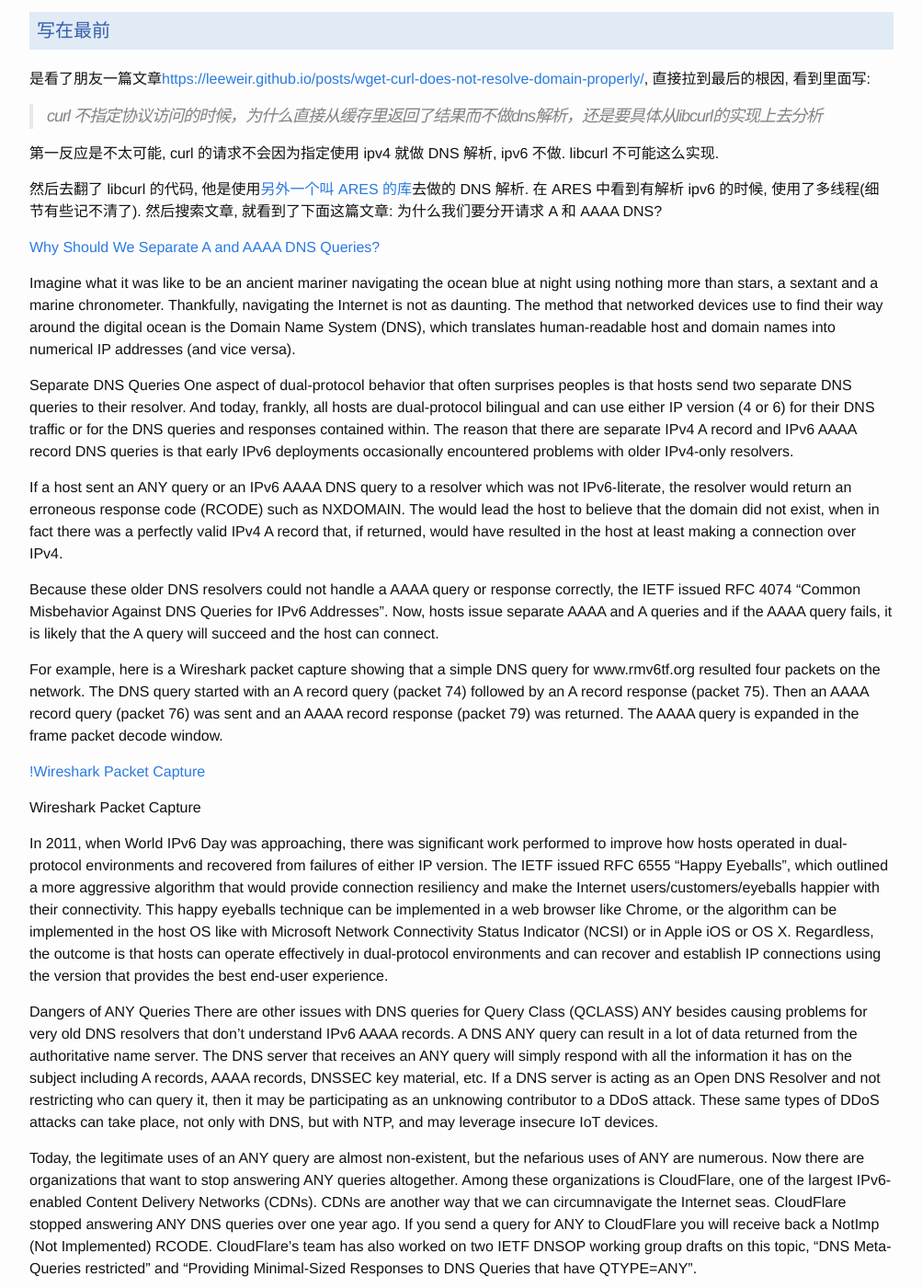
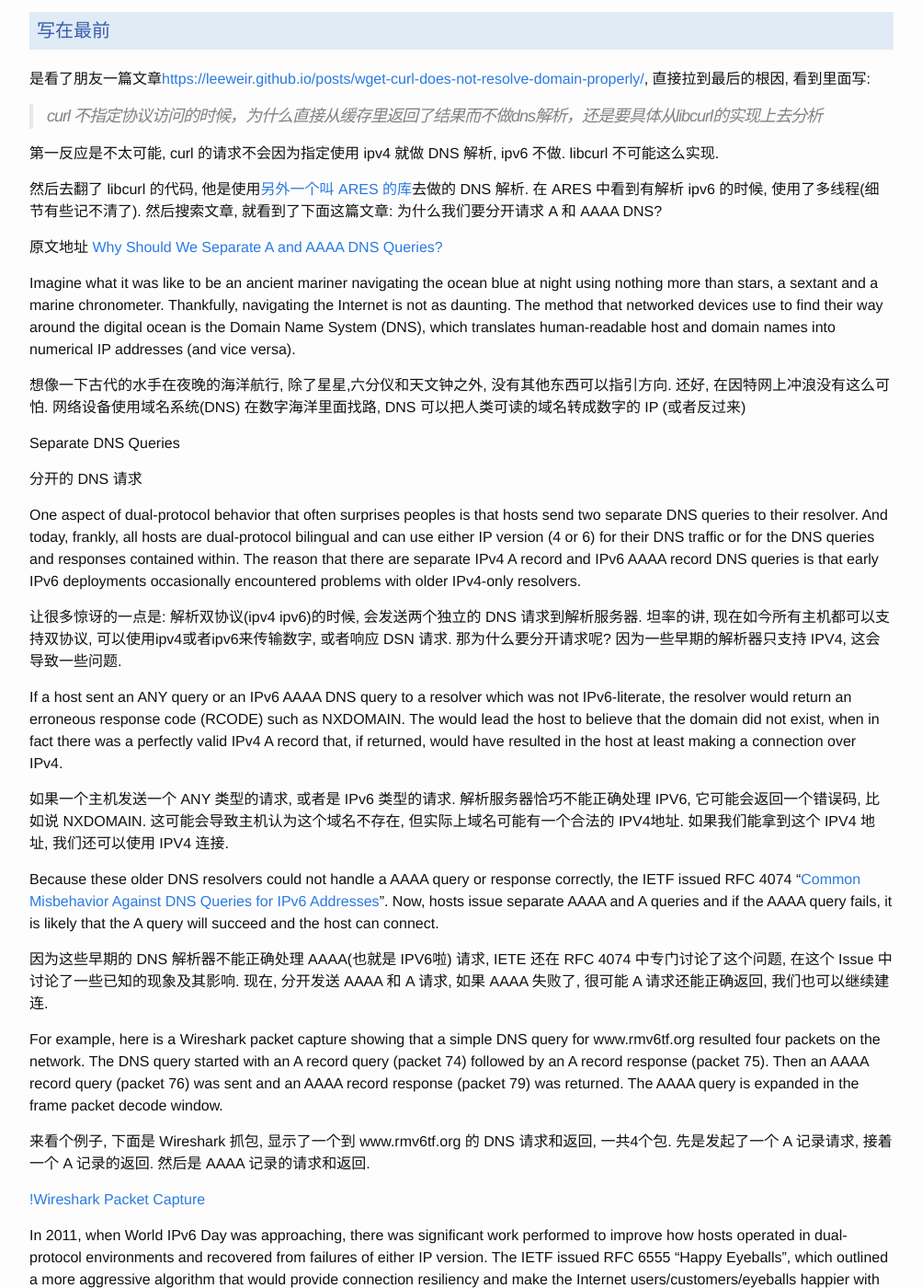
Before and after one commit to childe/ohmycat, a Jekyll site: the page built from _posts/2020-08-17-dns-query-in-curl.md, in a window 1280 px wide and 1400 px high, scrolled down 254 px. Shown: the whole window at 92% size, without its empty margins (138-1141 px from the left). Built offline with Jekyll 4.4.1, drawn with Linux system fonts in a browser that asks for light colours; our own code applies the rules of GitHub Pages for plain Markdown files.

Commit message:
modified:   _posts/2020-08-17-dns-query-in-curl.md

```diff
--- a/_posts/2020-08-17-dns-query-in-curl.md
+++ b/_posts/2020-08-17-dns-query-in-curl.md
@@ -15,22 +15,34 @@ title: '[译] Why Should We Separate A and AAAA DNS Queries'
 
 然后去翻了 libcurl 的代码, 他是使用[另外一个叫 ARES 的库](https://github.com/c-ares/c-ares)去做的 DNS 解析. 在 ARES 中看到有解析 ipv6 的时候, 使用了多线程(细节有些记不清了). 然后搜索文章, 就看到了下面这篇文章: 为什么我们要分开请求 A 和 AAAA DNS?
 
-[Why Should We Separate A and AAAA DNS Queries?](https://blogs.infoblox.com/ipv6-coe/why-should-we-separate-a-and-aaaa-dns-queries/)
+原文地址 [Why Should We Separate A and AAAA DNS Queries?](https://blogs.infoblox.com/ipv6-coe/why-should-we-separate-a-and-aaaa-dns-queries/)
 
 Imagine what it was like to be an ancient mariner navigating the ocean blue at night using nothing more than stars, a sextant and a marine chronometer.  Thankfully, navigating the Internet is not as daunting.  The method that networked devices use to find their way around the digital ocean is the Domain Name System (DNS), which translates human-readable host and domain names into numerical IP addresses (and vice versa).
 
+想像一下古代的水手在夜晚的海洋航行, 除了星星,六分仪和天文钟之外, 没有其他东西可以指引方向. 还好, 在因特网上冲浪没有这么可怕. 网络设备使用域名系统(DNS) 在数字海洋里面找路, DNS 可以把人类可读的域名转成数字的 IP (或者反过来)
+
 Separate DNS Queries
+
+分开的 DNS 请求
+
 One aspect of dual-protocol behavior that often surprises peoples is that hosts send two separate DNS queries to their resolver.  And today, frankly, all hosts are dual-protocol bilingual and can use either IP version (4 or 6) for their DNS traffic or for the DNS queries and responses contained within.  The reason that there are separate IPv4 A record and IPv6 AAAA record DNS queries is that early IPv6 deployments occasionally encountered problems with older IPv4-only resolvers.
+
+让很多惊讶的一点是: 解析双协议(ipv4 ipv6)的时候, 会发送两个独立的 DNS 请求到解析服务器. 坦率的讲, 现在如今所有主机都可以支持双协议, 可以使用ipv4或者ipv6来传输数字, 或者响应 DSN 请求. 那为什么要分开请求呢? 因为一些早期的解析器只支持 IPV4, 这会导致一些问题.
+
 
 If a host sent an ANY query or an IPv6 AAAA DNS query to a resolver which was not IPv6-literate, the resolver would return an erroneous response code (RCODE) such as NXDOMAIN.  The would lead the host to believe that the domain did not exist, when in fact there was a perfectly valid IPv4 A record that, if returned, would have resulted in the host at least making a connection over IPv4.
 
-Because these older DNS resolvers could not handle a AAAA query or response correctly, the IETF issued RFC 4074 “Common Misbehavior Against DNS Queries for IPv6 Addresses”.  Now, hosts issue separate AAAA and A queries and if the AAAA query fails, it is likely that the A query will succeed and the host can connect.
+如果一个主机发送一个 ANY 类型的请求, 或者是 IPv6 类型的请求. 解析服务器恰巧不能正确处理 IPV6, 它可能会返回一个错误码, 比如说 NXDOMAIN. 这可能会导致主机认为这个域名不存在, 但实际上域名可能有一个合法的 IPV4地址. 如果我们能拿到这个 IPV4 地址, 我们还可以使用 IPV4 连接.
+
+Because these older DNS resolvers could not handle a AAAA query or response correctly, the IETF issued RFC 4074 “[Common Misbehavior Against DNS Queries for IPv6 Addresses](https://tools.ietf.org/html/rfc4074)”.  Now, hosts issue separate AAAA and A queries and if the AAAA query fails, it is likely that the A query will succeed and the host can connect.
+
+因为这些早期的 DNS 解析器不能正确处理 AAAA(也就是 IPV6啦) 请求, IETE 还在 RFC 4074 中专门讨论了这个问题, 在这个 Issue 中讨论了一些已知的现象及其影响.  现在, 分开发送 AAAA 和 A 请求, 如果 AAAA 失败了, 很可能 A 请求还能正确返回, 我们也可以继续建连.
 
 For example, here is a Wireshark packet capture showing that a simple DNS query for www.rmv6tf.org resulted four packets on the network.  The DNS query started with an A record query (packet 74) followed by an A record response (packet 75).  Then an AAAA record query (packet 76) was sent and an AAAA record response (packet 79) was returned.  The AAAA query is expanded in the frame packet decode window.
 
+来看个例子, 下面是 Wireshark 抓包, 显示了一个到 www.rmv6tf.org 的 DNS 请求和返回, 一共4个包. 先是发起了一个 A 记录请求, 接着一个 A 记录的返回. 然后是 AAAA 记录的请求和返回.
+
 [!Wireshark Packet Capture](https://blogs.infoblox.com/wp-content/uploads/wireshark-packet-capture.jpg)
-
-Wireshark Packet Capture
 
 In 2011, when World IPv6 Day was approaching, there was significant work performed to improve how hosts operated in dual-protocol environments and recovered from failures of either IP version.  The IETF issued RFC 6555 “Happy Eyeballs”, which outlined a more aggressive algorithm that would provide connection resiliency and make the Internet users/customers/eyeballs happier with their connectivity.  This happy eyeballs technique can be implemented in a  web browser like Chrome, or the algorithm can be implemented in the host OS like with Microsoft Network Connectivity Status Indicator (NCSI) or in Apple iOS or OS X.  Regardless, the outcome is that hosts can operate effectively in dual-protocol environments and can recover and establish IP connections using the version that provides the best end-user experience.
 
```
